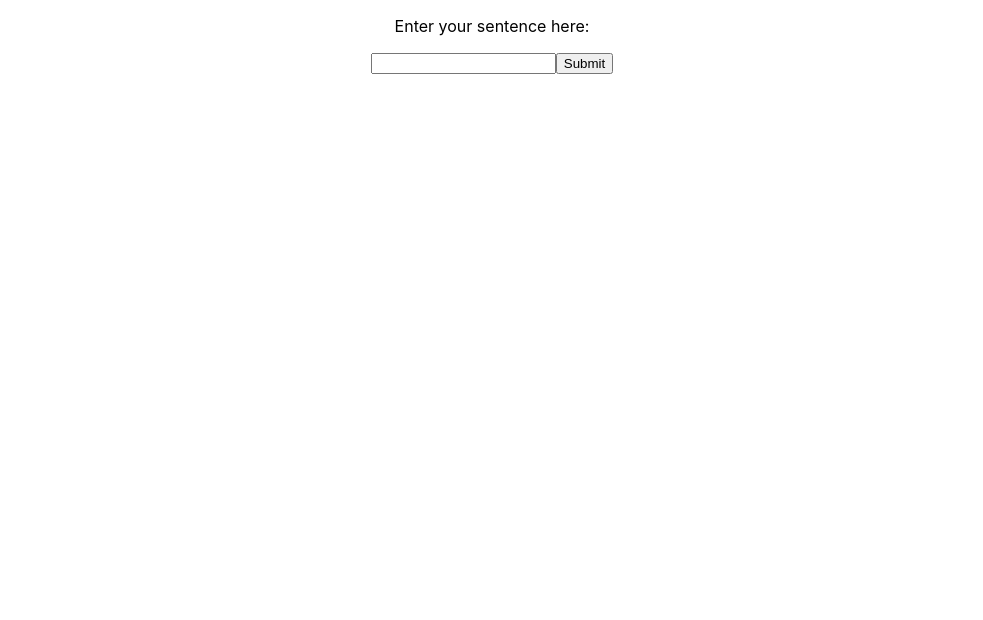
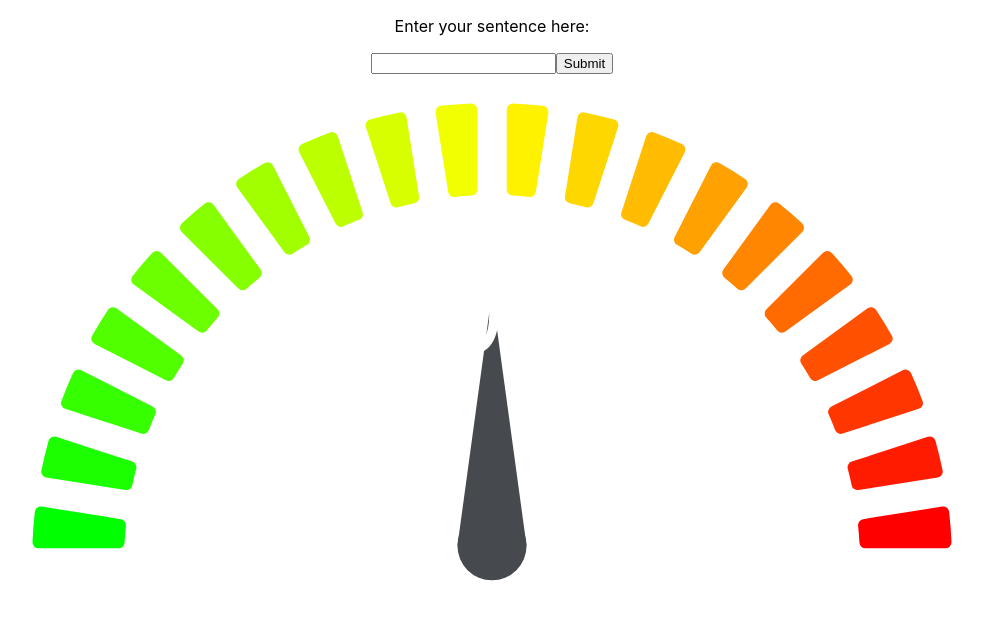
Before and after one commit to amh4/sentiment-analysis, a React (Create React App) app in the folder frontend/sentiment-analysis/: page / in a window 1280 px wide. Shown: the top 620 px of the page, without its empty margins (148-1131 px from the left). Built offline with nearby package versions, Linux system fonts and the light colour scheme.

Commit message:
SentimentGauge component built

```diff
--- a/frontend/sentiment-analysis/src/components/sentimentGauge/sentimentGauge.js
+++ b/frontend/sentiment-analysis/src/components/sentimentGauge/sentimentGauge.js
@@ -1,9 +1,13 @@
-import React from "react";
+import React, { useState} from "react";
+import GaugeChart from 'react-gauge-chart';
 
 const SentimentGauge = ({ sentenceScore }) => {
+
   return (
     <div>
-      <p>{sentenceScore}</p>
+      <GaugeChart id='gauge-chart1'
+      nrOfLevels={20}
+      percent={sentenceScore}/>
     </div>
   );
 };
--- a/frontend/sentiment-analysis/src/components/userInput/userInput.js
+++ b/frontend/sentiment-analysis/src/components/userInput/userInput.js
@@ -2,31 +2,31 @@ import React, { useState } from "react";
 import SentimentGauge from "../sentimentGauge/sentimentGauge";
 
 const UserInput = () => {
-  const [userSentence, setUserSentence] = useState();
-  const [sentenceScore, setSentenceScore] = useState();
+  // const [userSentence, setUserSentence] = useState(null);
+  const [sentenceScore, setSentenceScore] = useState(0.5);
+
+  // const handleInputChange = (event) => {
+  //   setUserSentence(event.target.value);
+  // };
 
   const handleSubmit = (event) => {
     event.preventDefault();
-    console.log(userSentence);
+    const userInput = document.getElementById('input-field').value
+    // setUserSentence(userInput)
 
     fetch(
-      "http://127.0.0.1:5000/get_sentiment/" + encodeURIComponent(userSentence)
+      "http://127.0.0.1:5000/get_sentiment/" + encodeURIComponent(userInput)
     )
       .then((response) => response.json())
       .then((data) => setSentenceScore(data.compound))
       .catch((error) => console.log(error));
-
-    console.log(sentenceScore);
   };
 
   return (
     <div className="user-input-form">
       <p>Enter your sentence here:</p>
       <form onSubmit={handleSubmit}>
-        <input
-          type="text"
-          onChange={(event) => setUserSentence(event.target.value)}
-        />
+        <input type="text" id="input-field"/>
         <button type="submit">Submit</button>
       </form>
       <SentimentGauge sentenceScore={sentenceScore} />
```
